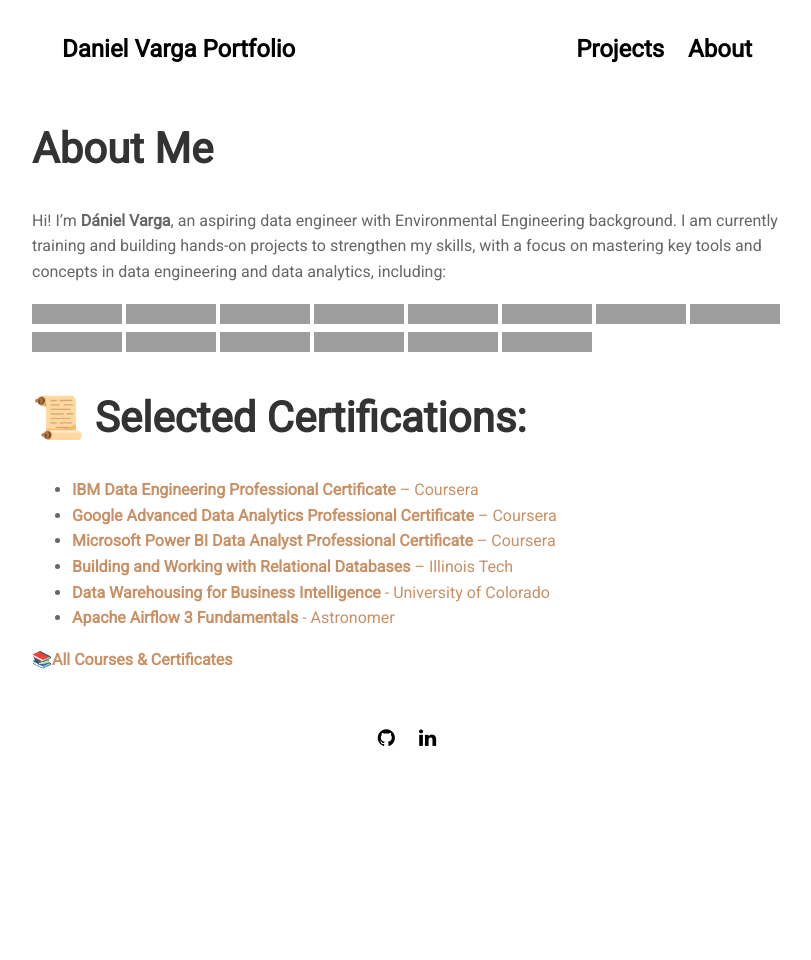
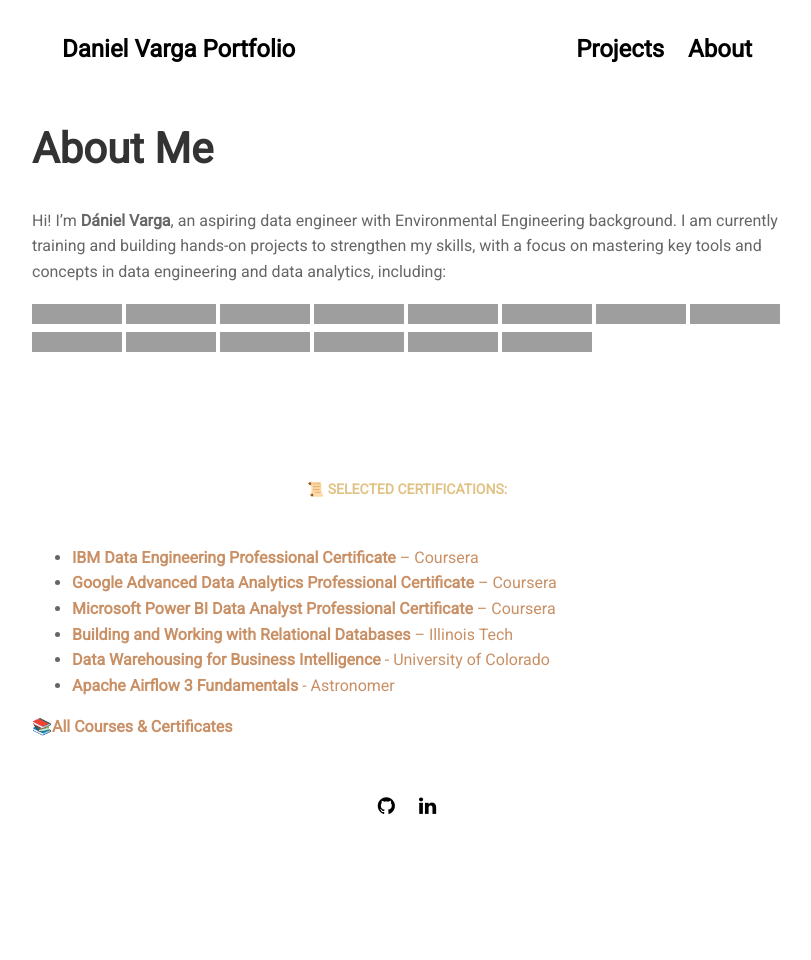
Before and after one commit to danielv089/danielv089.github.io, a Jekyll site: the page built from pages/about.md, in a window 1280 px wide. Shown: the whole page, without its empty margins (233-1044 px from the left). Built offline with Jekyll 4.4.1, drawn with Linux system fonts in a browser that asks for light colours; nearby versions of some CDN libraries; before the commit the page ends 900 px from its top, so only the background shows below that; grey boxes are pictures that could not be loaded.

```diff
--- a/pages/about.md
+++ b/pages/about.md
@@ -23,8 +23,7 @@ Hi! I’m **Dániel Varga**, an aspiring data engineer with Environmental Engine
 ![Linux](https://img.shields.io/badge/Linux-FCC624?style=for-the-badge&logo=linux&logoColor=black)
 ![Visual Studio Code](https://img.shields.io/badge/Visual%20Studio%20Code-0078d7.svg?style=for-the-badge&logo=visual-studio-code&logoColor=white)
 
-
-## 📜 Selected Certifications:
+### 📜 Selected Certifications:
 - [**IBM Data Engineering Professional Certificate** – Coursera](https://www.coursera.org/account/accomplishments/specialization/58OLWZXYZO3U)
 - [**Google Advanced Data Analytics Professional Certificate** – Coursera](https://www.coursera.org/account/accomplishments/specialization/UBPWPYFMME48)
 - [**Microsoft Power BI Data Analyst Professional Certificate** – Coursera](https://www.coursera.org/account/accomplishments/specialization/8CD3MUYKQMMZ)
```
